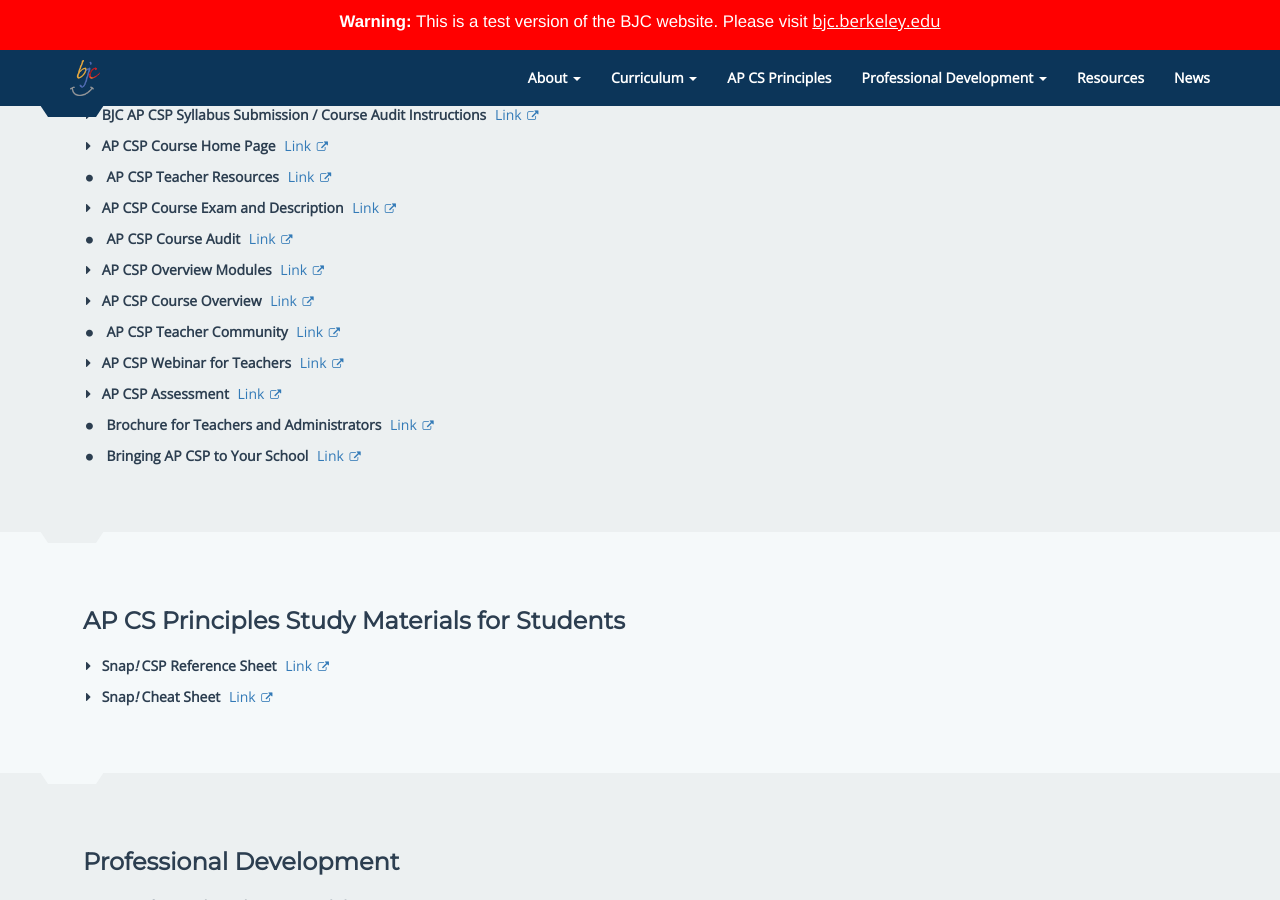
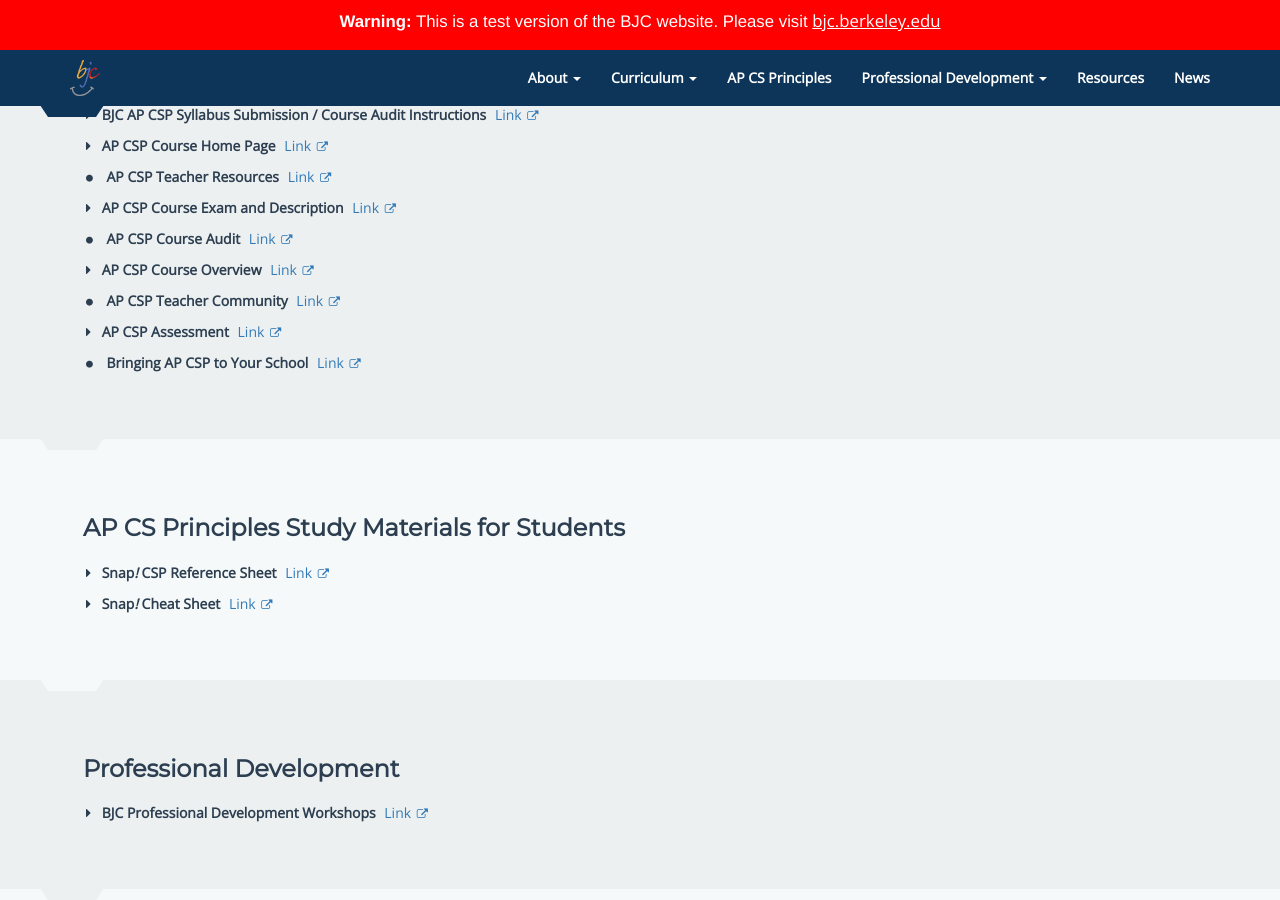
Before and after one commit to beautyjoy/beautyjoy.github.io, a Jekyll site: the page built from resources.html, in a window 1280 px wide and 900 px high, scrolled down 1895 px. Built offline with Jekyll 4.4.1, drawn with Linux system fonts in a browser that asks for light colours.

Commit message:
Updating Links
Still missing
- 2021 BJC syllabus
- 2021 CA instructions for submitting syllabus / course audit

```diff
--- a/_data/resources/07-ap-csp.yml
+++ b/_data/resources/07-ap-csp.yml
@@ -16,36 +16,25 @@
     description: On AP Central
 
   - name: AP CSP Teacher Resources
-    link: https://apcentral.collegeboard.org/courses/ap-computer-science-principles?course=ap-computer-science-principles
+    link: https://apcentral.collegeboard.org/courses/ap-computer-science-principles/classroom-resources
 
   - name: AP CSP Course Exam and Description
-    link: https://secure-media.collegeboard.org/digitalServices/pdf/ap/ap-computer-science-principles-course-and-exam-description.pdf
+    link: https://apcentral.collegeboard.org/pdf/ap-computer-science-principles-course-and-exam-description.pdf
     description: Contains curriculum framework and description of the AP CSP course and exam by the College Board.
 
   - name: AP CSP Course Audit
     link: https://apcentral.collegeboard.org/courses/ap-computer-science-principles/course-audit
 
-  - name: AP CSP Overview Modules
-    link: https://apcentral.collegeboard.com/apc/public/courses/231569.html
-    description: Videos and presentations on the AP CSP course.
-
   - name: AP CSP Course Overview
-    link: https://secure-media.collegeboard.org/digitalServices/pdf/ap/ap-computer-science-principles-course-overview.pdf
+    link: https://apcentral.collegeboard.org/pdf/ap-computer-science-principles-course-overview.pdf
     description: Succinct description of the course and assessments.
 
   - name: AP CSP Teacher Community
     link: https://apcommunity.collegeboard.org/web/apcsp/home
 
-  - name: AP CSP Webinar for Teachers
-    link: https://www.youtube.com/watch?v=IdWLsCRHcV8&feature=youtu.be
-    description: Introducing the AP CSP course to teachers.
-
   - name: AP CSP Assessment
     link: https://apcentral.collegeboard.org/courses/ap-computer-science-principles/exam
     description: Exam information and example tasks.
 
-  - name: Brochure for Teachers and Administrators
-    link: https://secure-media.collegeboard.org/digitalServices/pdf/ap/ap-computer-science-principles-brochure_teachers_administrators.pdf
-
   - name: Bringing AP CSP to Your School
     link: https://secure-media.collegeboard.org/digitalServices/pdf/ap/bringing-computer-science-principles-to-your-school.pdf
```
